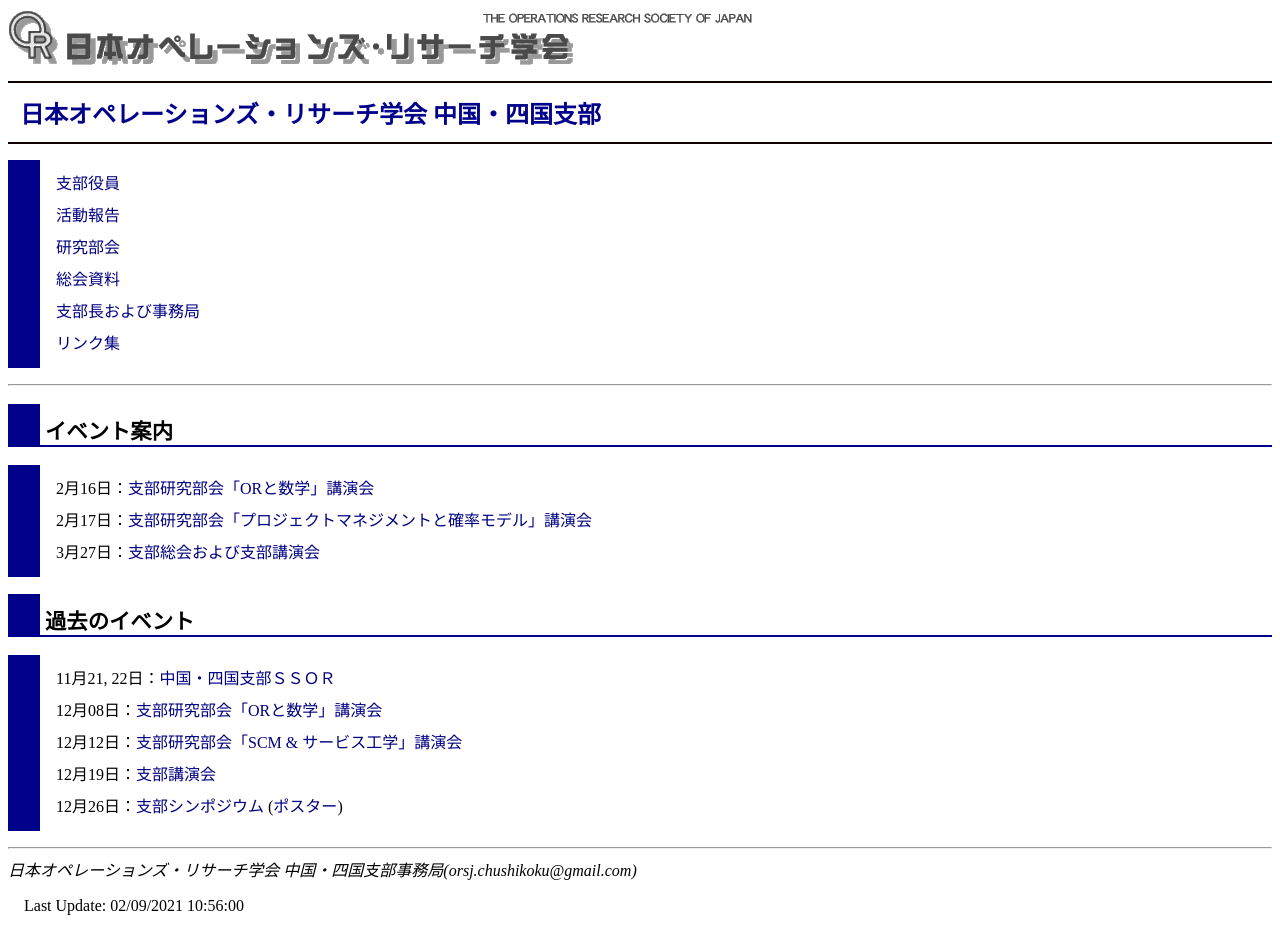
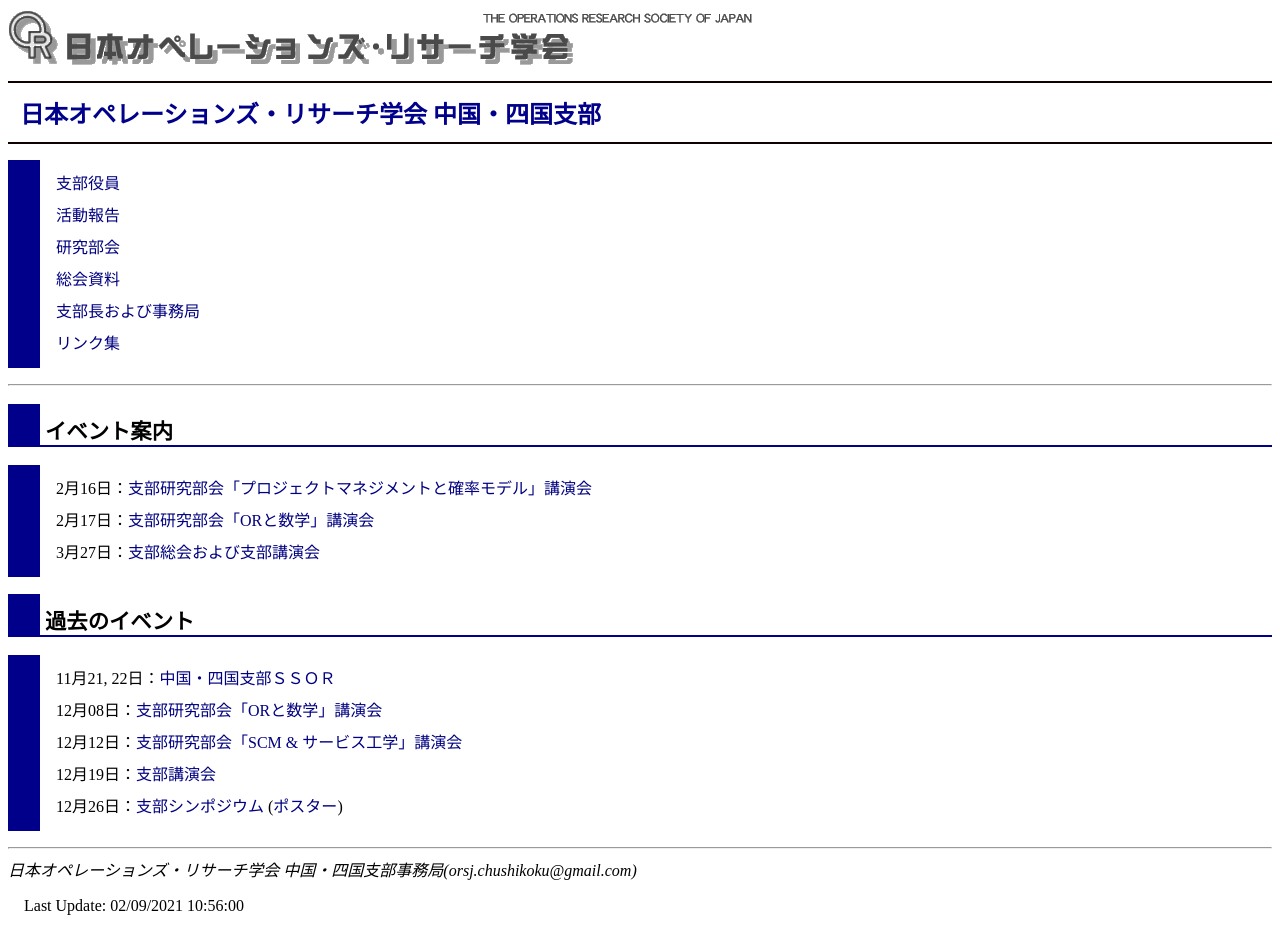
Before and after one commit to orsj-cs/orsj-cs.github.io, a Jekyll site: the page built from index.html, in a window 1280 px wide. Built offline with Jekyll 4.4.1, drawn with Linux system fonts in a browser that asks for light colours.

```diff
--- a/index.html
+++ b/index.html
@@ -16,8 +16,8 @@ title: 日本オペレーションズ・リサーチ学会 中国・四国支部
 <h2>イベント案内</h2>
 
 <ul>
-    <li>2月16日：<a href="event/20210216.html">支部研究部会「ORと数学」講演会</a></li>
-    <li>2月17日：<a href="event/20210217.html">支部研究部会「プロジェクトマネジメントと確率モデル」講演会</a></li>
+    <li>2月16日：<a href="event/20210216.html">支部研究部会「プロジェクトマネジメントと確率モデル」講演会</a></li>
+    <li>2月17日：<a href="event/20210217.html">支部研究部会「ORと数学」講演会</a></li>
     <li>3月27日：<a href="event/20210327.html">支部総会および支部講演会</a></li>
 </ul>
 
```
